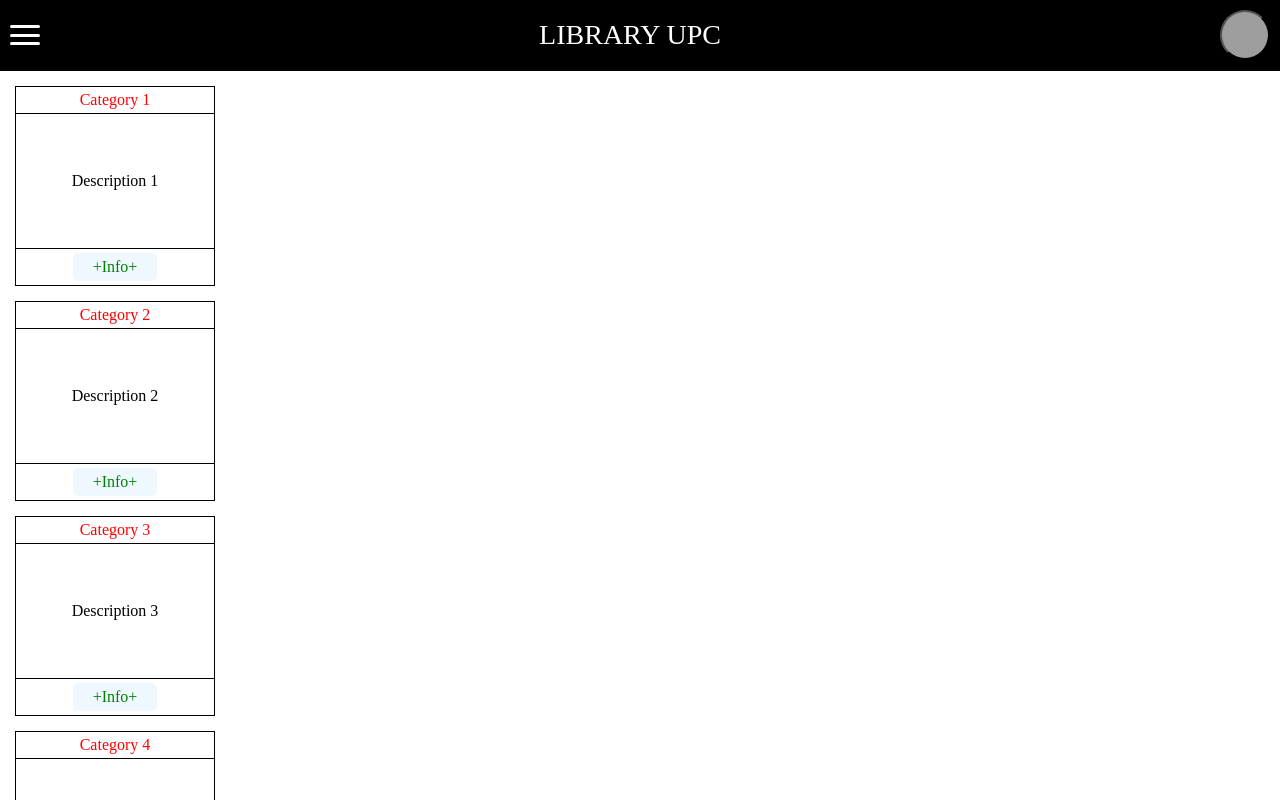
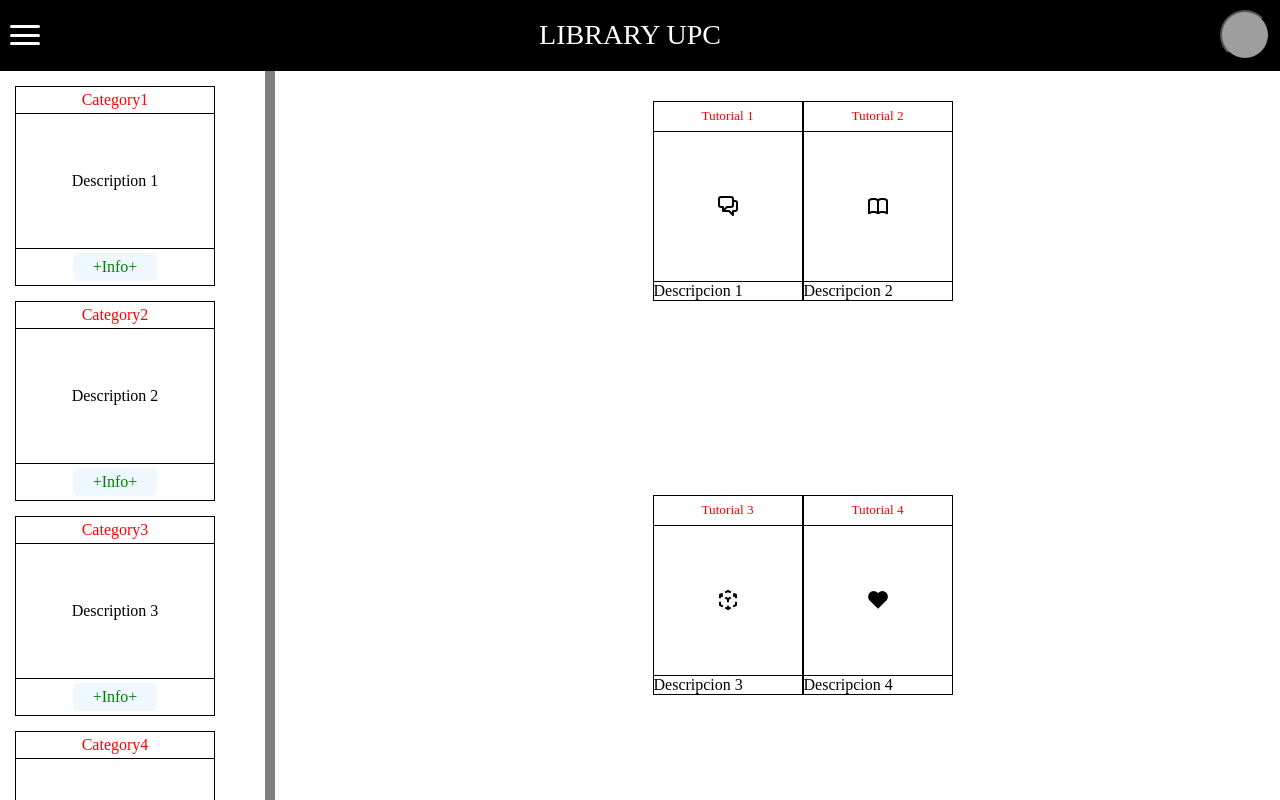
Before and after one commit to RicharRomero123/AplicacionesWeb.Front_Grupo3, a Vue app: page / in a window 1280 px wide. Shown: the top 800 px of the page. Built offline with nearby package versions, Linux system fonts and the light colour scheme; grey boxes are pictures that could not be loaded.

Commit message:
Categrorias agregadas

```diff
--- a/src/components/TutorialsGrid.vue
+++ b/src/components/TutorialsGrid.vue
@@ -32,7 +32,7 @@ main {
   display: grid;
   grid-template-columns: 1fr 1fr;
   grid-template-rows: 1fr 1fr;
-  gap: 20 0px;
+  gap: 20px 0;
   margin: 30px auto;
   position: relative;
   padding-bottom: 2em;
--- a/src/views/HomeView.vue
+++ b/src/views/HomeView.vue
@@ -10,18 +10,17 @@ import CategoryCard from "@/components/CategoryCard.vue";
     <TheWelcome />
   </main>
 
-<div calss="cuerpo">
+    <div class="Cuerpo">
         <div>
-        <CategoryCard name="Category 1" description="Description 1"> </CategoryCard>
-        <CategoryCard name="Category 2" description="Description 2"> </CategoryCard>
-        <CategoryCard name="Category 3" description="Description 3"> </CategoryCard>
-        <CategoryCard name="Category 4" description="Description 4"> </CategoryCard>
+            <CategoryCard name="Category1" description="Description 1"/>
+            <CategoryCard name="Category2" description="Description 2"/>
+            <CategoryCard name="Category3" description="Description 3"/>
+            <CategoryCard name="Category4" description="Description 4"/>
         </div>
 
         <div class="content">
             <TutorialsGrid />
         </div>
-
     </div>
 
   <div>
@@ -31,14 +30,18 @@ import CategoryCard from "@/components/CategoryCard.vue";
 
 </template>
 
-<style>
+<style scope>
 div .content {
+    width: 100%;
     display: flex;
     position: relative;
+    padding-left: 50px;
+    margin-left: 50px;
+    border-left: 10px solid grey;
 }
-
-div .cuerpo{
+div .Cuerpo{
     display: flex;
     position: relative;
+    margin-bottom: 150px;
 }
 </style>
```
Lines whose indentation alone changed are shown as unchanged.
